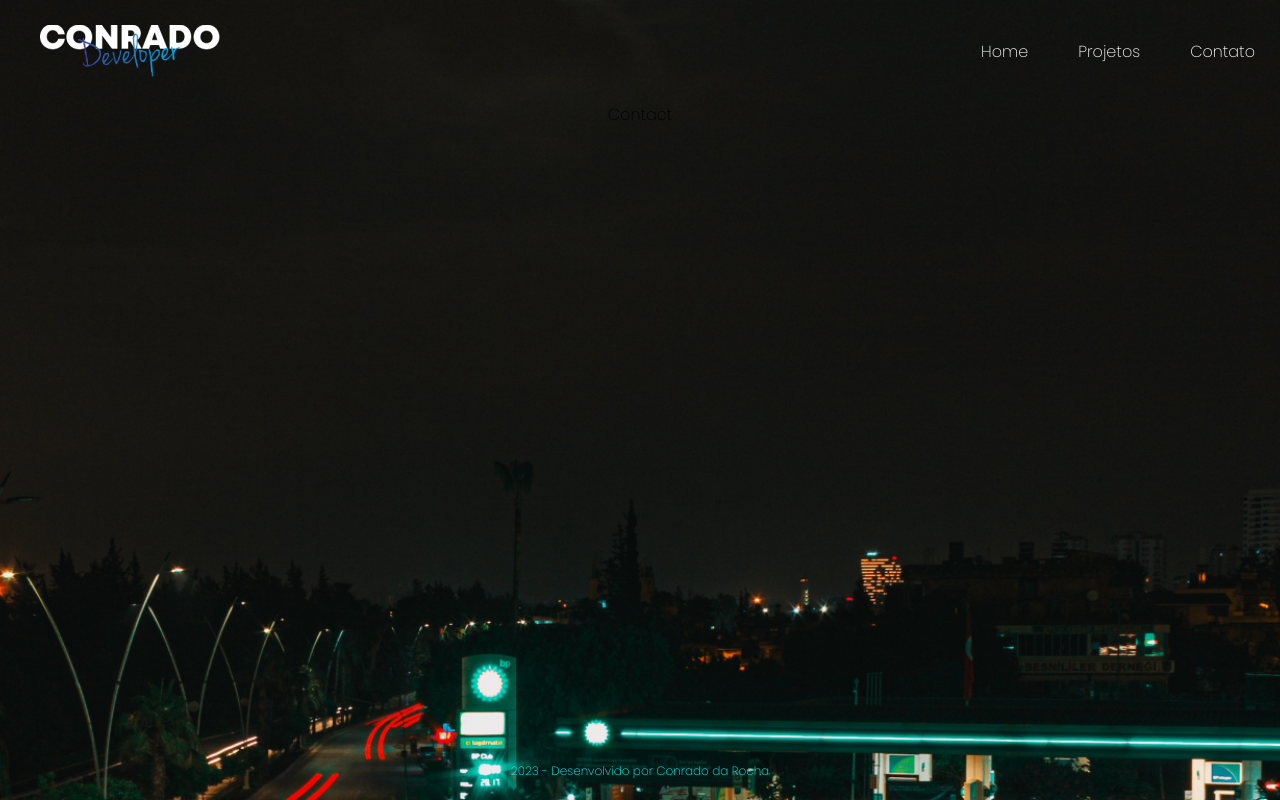
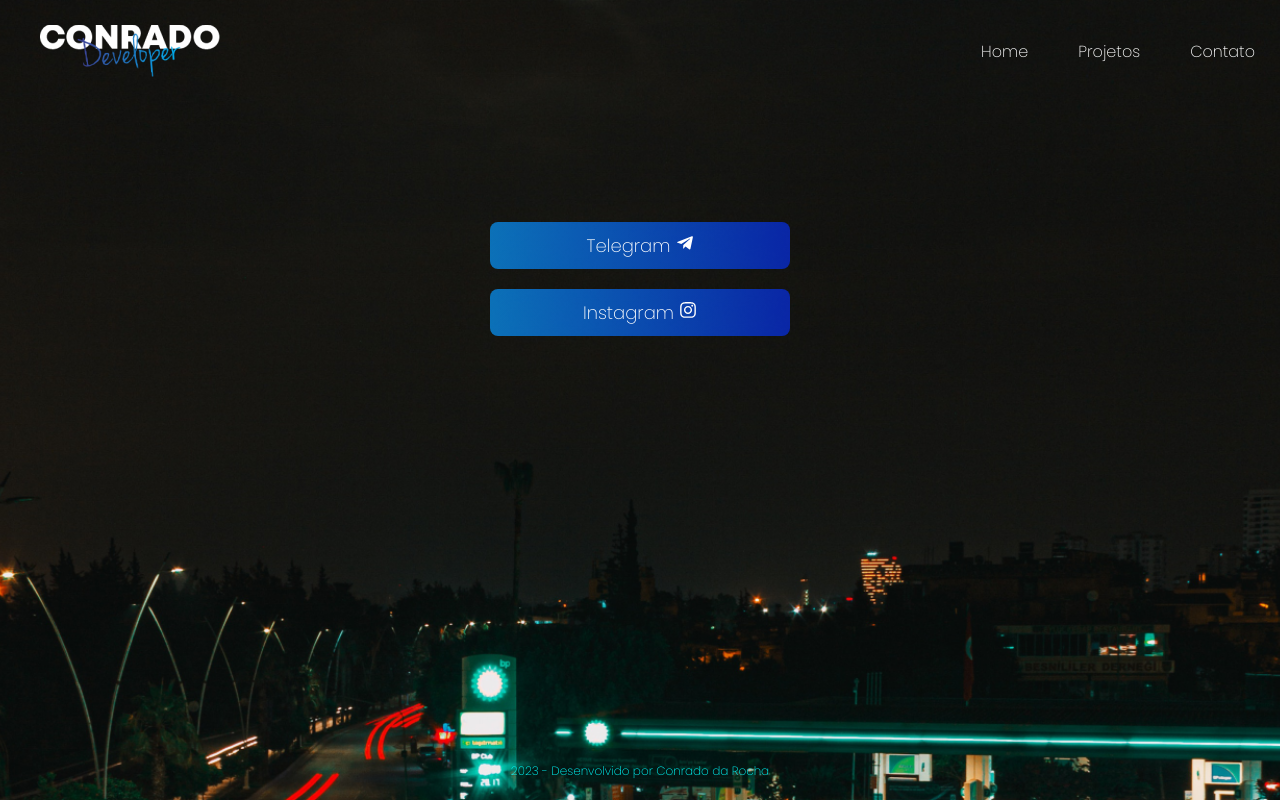
Before and after one commit to ConradoDaRocha/personal-website, a React (Vite) app: page /contact in a window 1280 px wide. Built offline with nearby package versions, Linux system fonts and the light colour scheme.

Commit message:
create contact page

```diff
--- a/src/pages/Contact/Contact.jsx
+++ b/src/pages/Contact/Contact.jsx
@@ -1,8 +1,31 @@
 import React from 'react'
 import { HomeContainer } from '../Home/Home.styled'
+import { FaTelegramPlane, FaInstagram } from 'react-icons/fa'
+import {
+  ContactContainer,
+  SocialBox,
+  SocialItem,
+  SocialList,
+} from './Contact.styled'
 
 export default function Contact() {
   return (
-    <HomeContainer>Contact</HomeContainer>
+    <HomeContainer>
+      <ContactContainer>
+        <SocialBox>
+          <SocialList>
+            <SocialItem href="https://t.me/ConradoDaRocha">
+              Telegram <FaTelegramPlane/>
+            </SocialItem>
+          </SocialList>
+          <SocialList>
+            <SocialItem href="https://instagram.com/conrado_darocha">
+              Instagram <FaInstagram/>
+            </SocialItem>
+
+          </SocialList>
+        </SocialBox>
+      </ContactContainer>
+    </HomeContainer>
   )
 }
--- /dev/null
+++ b/src/pages/Contact/Contact.styled.jsx
@@ -0,0 +1,41 @@
+import styled from "styled-components"
+import { Link } from "react-router-dom";
+
+export const ContactContainer = styled.div`
+  margin: 0 auto;
+  max-width: 90%;
+  display: flex;
+  align-items: center;
+  justify-content: center;
+  padding-top: 120px;
+  @media (max-width: 768px) {
+    padding-top:60px;
+  }
+
+`
+export const SocialBox = styled.ul`
+  display: flex;
+  flex-direction: column;
+  gap: 20px;
+  width: 300px;
+  text-align: center;
+  @media screen and (max-width: 768px) {
+    width:400px;
+  }
+`
+export const SocialList = styled.li`
+  background-color:#95959513;
+  list-style: none;
+  padding: 10px;
+  border-radius: 8px;
+  background-image: linear-gradient(to left, #002beda9, #0396ffb0);
+
+  &:hover {
+    background-image: linear-gradient(to left,#0396ff, #002bed);
+    }
+`
+export const SocialItem = styled(Link)`
+  text-decoration: none;
+  color: #ffffff;
+  font-size: 18px;
+`
--- a/src/pages/Home/Home.jsx
+++ b/src/pages/Home/Home.jsx
@@ -26,7 +26,7 @@ export default function Home() {
           Me dedico a criação de interfaces atraentes e fáceis de usar.
         </TextArea>
         <Link to='/Projects'>
-          <Button>Projetos <FaGithub /></Button>
+          <Button>Projetos <FaGithub/></Button>
         </Link>
       </ProfileContainer>
     </HomeContainer>
--- a/src/pages/Projects/Projects.styled.jsx
+++ b/src/pages/Projects/Projects.styled.jsx
@@ -43,6 +43,5 @@ export const ProjectsAbout = styled(Link)`
   text-decoration: none;
   color: aqua;
   font-size: 14px;
-
 `
 ;
```
